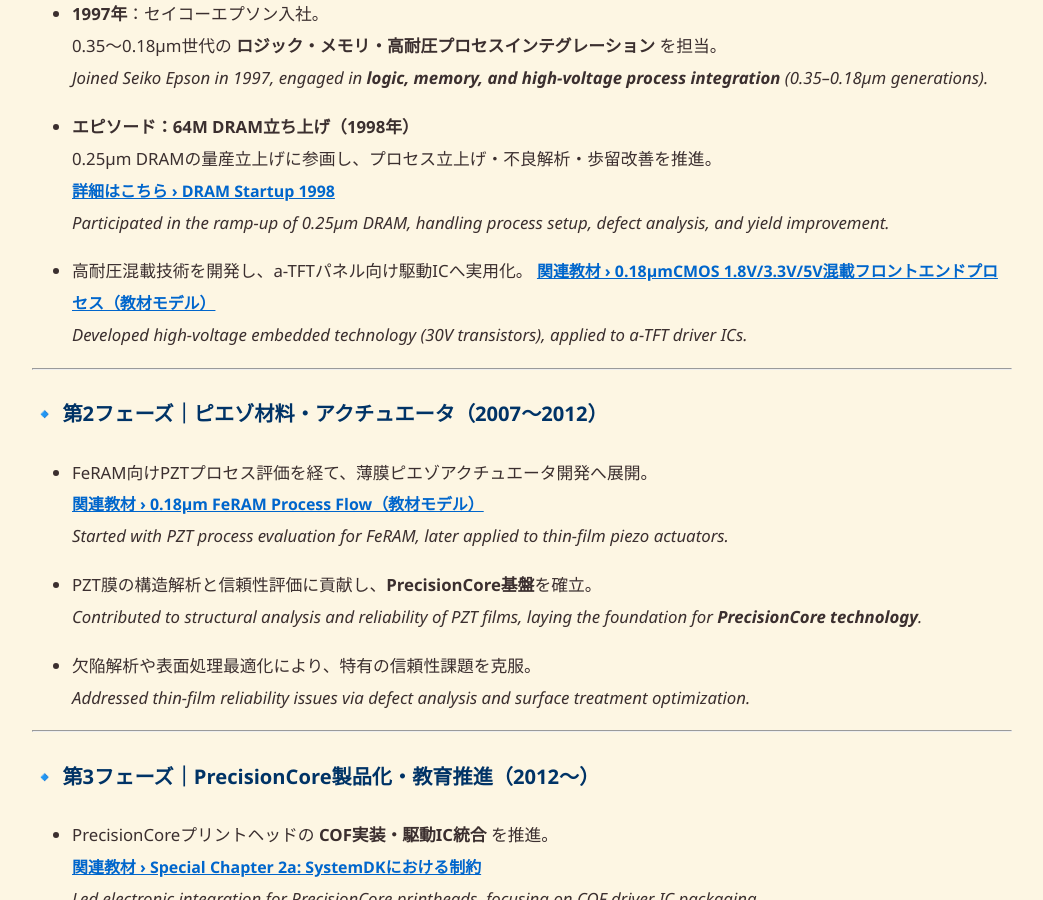
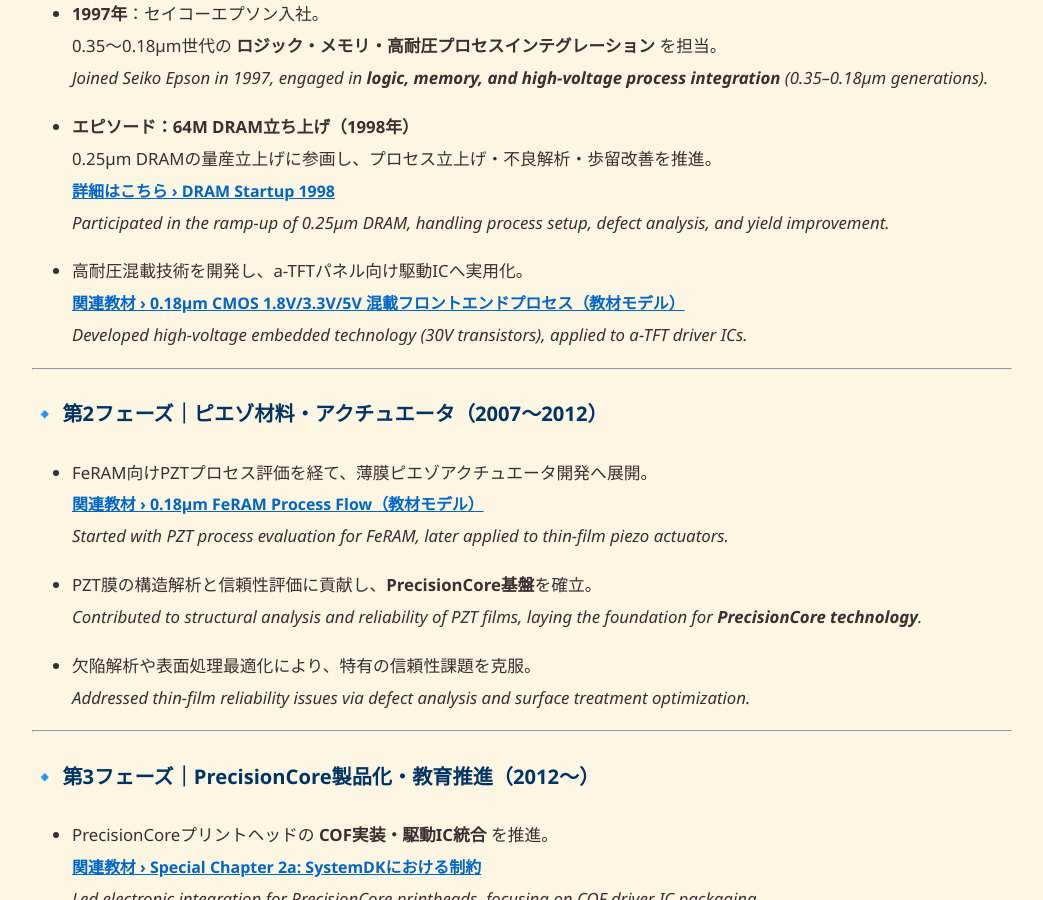
Before and after one commit to Samizo-AITL/Samizo-AITL.github.io, a Jekyll site: the page built from about/career-summary/index.md, in a window 1280 px wide and 900 px high, scrolled down 1048 px. Shown: the whole window, without its empty margins (118-1161 px from the left). Built offline with Jekyll 4.4.1, drawn with Linux system fonts in a browser that asks for light colours.

Commit message:
Update index.md

```diff
--- a/about/career-summary/index.md
+++ b/about/career-summary/index.md
@@ -43,7 +43,7 @@
   *Participated in the ramp-up of 0.25μm DRAM, handling process setup, defect analysis, and yield improvement.*
 
 - 高耐圧混載技術を開発し、a-TFTパネル向け駆動ICへ実用化。
-   [関連教材 ›  0.18μmCMOS 1.8V/3.3V/5V混載フロントエンドプロセス（教材モデル）](https://samizo-aitl.github.io/chapter3_process_evolution/docs/0.18um_1.8V_3.3V_5V)
+  [関連教材 › 0.18μm CMOS 1.8V/3.3V/5V 混載フロントエンドプロセス（教材モデル）](https://samizo-aitl.github.io/chapter3_process_evolution/docs/0.18um_1.8V_3.3V_5V)
   *Developed high-voltage embedded technology (30V transistors), applied to a-TFT driver ICs.*
 
 ---
```
